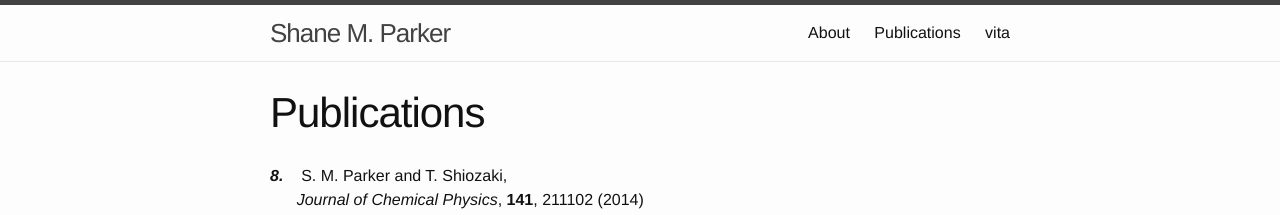
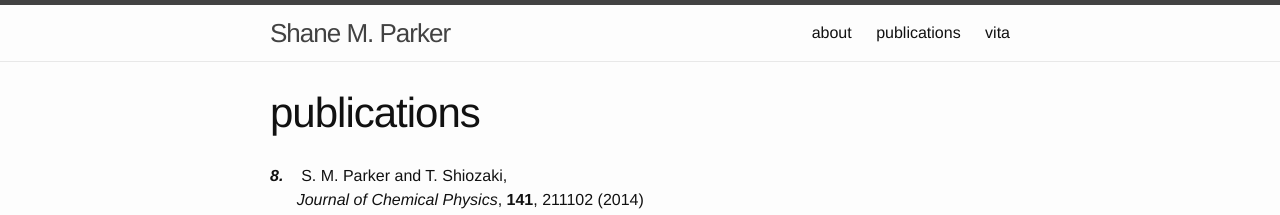
Before and after one commit to smparker/smparker.github.io, a Jekyll site: the page built from publications.md, in a window 1280 px wide. Shown: the top 215 px of the page. Built offline with Jekyll 4.4.1, drawn with Linux system fonts in a browser that asks for light colours.

Commit message:
lowercase page titles and removing header on index page.

```diff
--- a/index.html
+++ b/index.html
@@ -3,8 +3,6 @@ layout: default
 ---
 
 <div class="home">
-
-  <h1 class="page-heading">Shane M. Parker</h1>
 
   <ul class="post-list">
     {% for post in site.posts %}
--- a/publications.md
+++ b/publications.md
@@ -1,6 +1,6 @@
 ---
 layout: page
-title:  "Publications"
+title:  "publications"
 date:   2015-01-08 22:58:06
 categories: cv
 ---
```
Also changed, not shown: about.md (+1 -1 lines).
